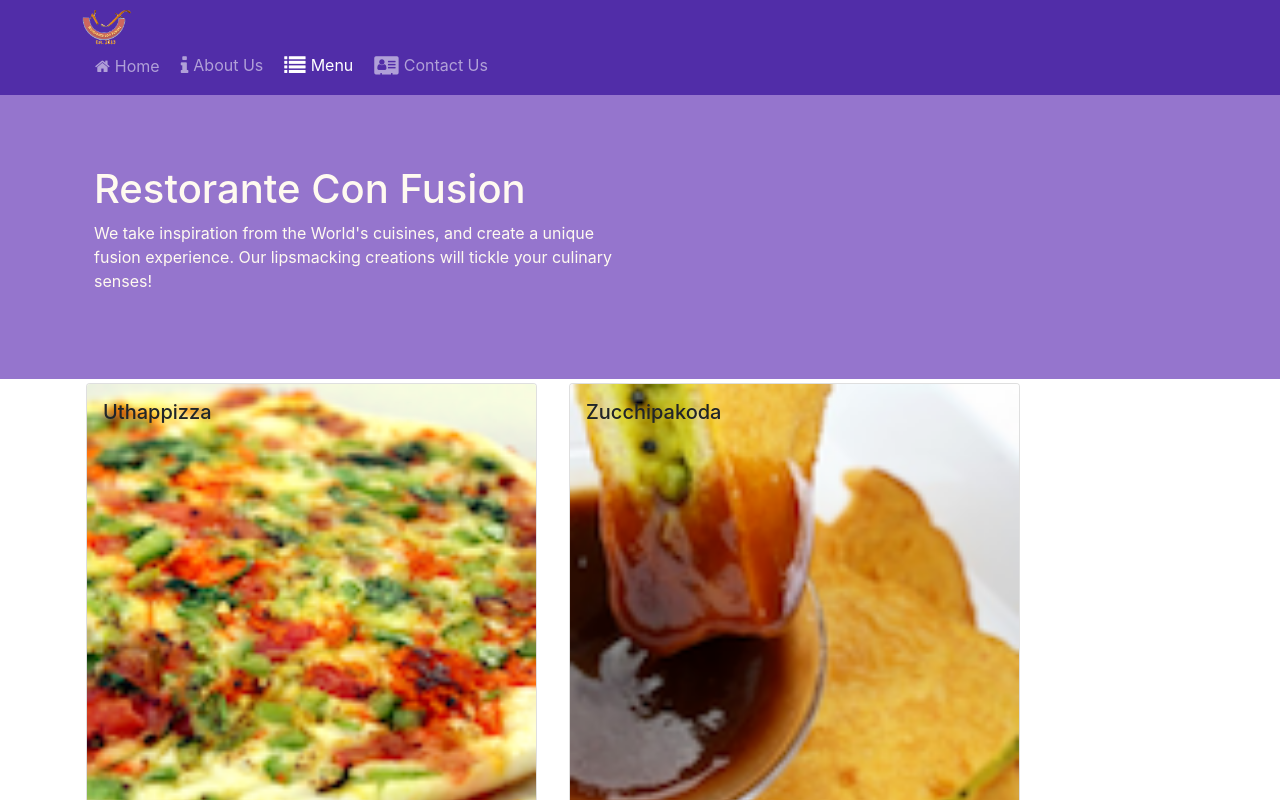
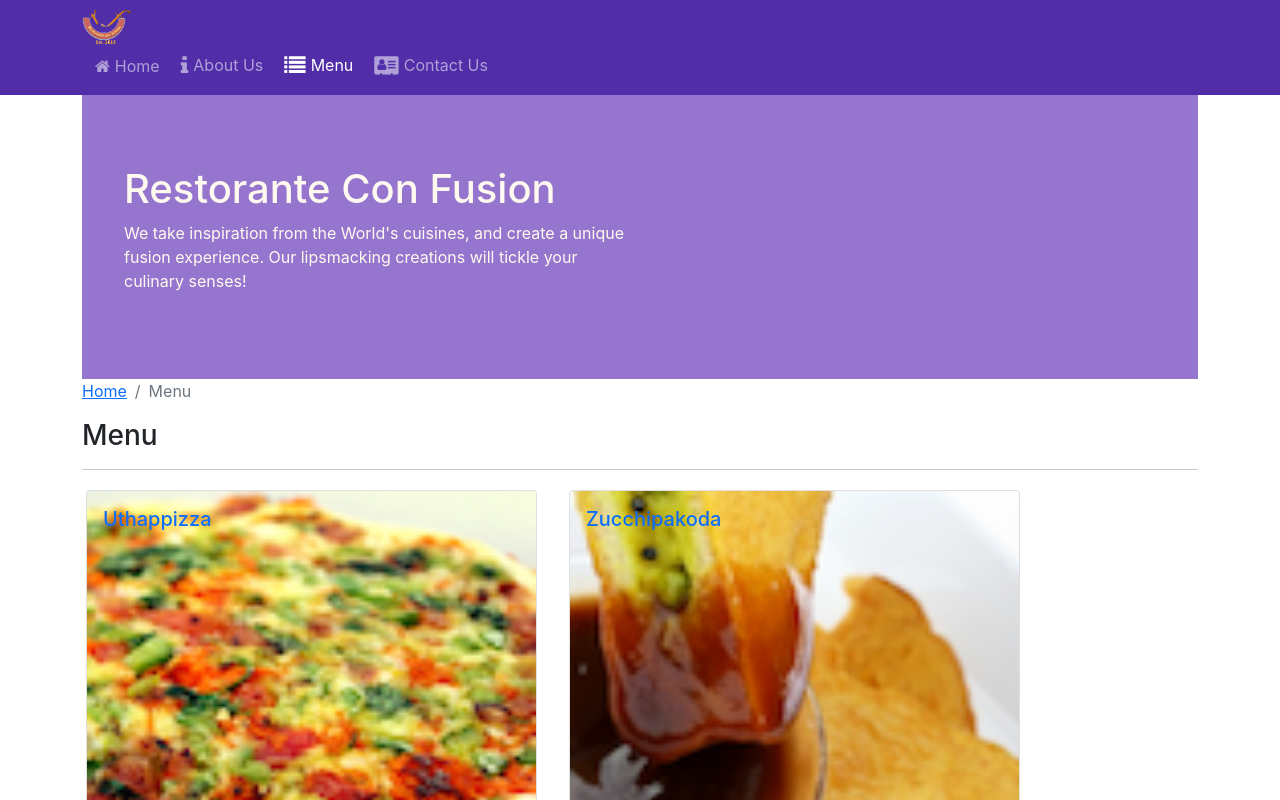
Before and after one commit to jain12swati/react_app, a React (Create React App) app: page /menu in a window 1280 px wide. Shown: the top 800 px of the page. Built offline with nearby package versions, Linux system fonts and the light colour scheme.

Commit message:
Single Page Application Part 2

```diff
--- a/src/App.css
+++ b/src/App.css
@@ -21,7 +21,8 @@
     margin:0px auto;
     padding: 20px 0px 20px 0px;
 }
-.breadcrumb {
+.hero-banner {
+
     padding:70px 30px 70px 30px;
     margin:0px auto;
     background: #9575CD ;
--- a/src/components/ContactComponent.js
+++ b/src/components/ContactComponent.js
@@ -1,22 +1,38 @@
-import React, {Component} from "react";
+import React, { Component } from "react";
+import { Breadcrumb, BreadcrumbItem } from "reactstrap";
+import { Link } from "react-router-dom";
 
 function Contact(props) {
-    return(
+    return (
         <div className="container">
+            <div className="row">
+                <Breadcrumb>
+                    <BreadcrumbItem>
+                        <Link to='/home'>Home</Link>
+                    </BreadcrumbItem>
+                    <BreadcrumbItem active>
+                        Contact
+                    </BreadcrumbItem>
+                </Breadcrumb>
+                <div className="col-12">
+                    <h3>Contact Us</h3>
+                    <hr />
+                </div>
+            </div>
             <div className="row row-content">
                 <div className="col-12">
-                <h3>Location Information</h3>
+                    <h3>Location Information</h3>
                 </div>
                 <div className="col-12 col-sm-4 offset-sm-1">
-                        <h5>Our Address</h5>
-                        <address>
+                    <h5>Our Address</h5>
+                    <address>
                         121, Clear Water Bay Road<br />
                         Clear Water Bay, Kowloon<br />
                         HONG KONG<br />
                         <i className="fa fa-phone"></i>: +852 1234 5678<br />
                         <i className="fa fa-fax"></i>: +852 8765 4321<br />
                         <i className="fa fa-envelope"></i>: <a href="mailto:confusion@food.net">confusion@food.net</a>
-                        </address>
+                    </address>
                 </div>
                 <div className="col-12 col-sm-6 offset-sm-1">
                     <h5>Map of our Location</h5>
--- a/src/components/DishDetailComponent.js
+++ b/src/components/DishDetailComponent.js
@@ -1,5 +1,6 @@
 import React from "react";
-import { Card, CardImg, CardText, CardBody, CardTitle } from "reactstrap";
+import { Card, CardImg, CardText, CardBody, CardTitle, Breadcrumb, BreadcrumbItem } from "reactstrap";
+import { Link } from 'react-router-dom';
 
 function RenderDish({ dish }) {
 
@@ -51,8 +52,22 @@
     return (
       <div className="container">
         <div className="row">
+        <Breadcrumb>
+          <BreadcrumbItem>
+            <Link to='/menu'>Menu</Link>
+          </BreadcrumbItem>
+          <BreadcrumbItem active>
+            {props.dish.name}
+          </BreadcrumbItem>
+        </Breadcrumb>
+        <div className="col-12">
+          <h3>{props.dish.name}</h3>
+          <hr />
+        </div>
+      </div>
+        <div className="row">
           <RenderDish dish={props.dish} />
-          <RenderComments comments={props.dish.comments} />
+          <RenderComments comments={props.comments} />
         </div>
       </div>
     );
--- a/src/components/HeaderComponent.js
+++ b/src/components/HeaderComponent.js
@@ -1,5 +1,5 @@
 import React, { Component } from "react";
-import { Navbar, NavbarBrand, Nav, NavbarToggler, Collapse, NavItem, Breadcrumb, Col } from 'reactstrap';
+import { Navbar, NavbarBrand, Nav, NavbarToggler, Collapse, NavItem } from 'reactstrap';
 import { NavLink } from "react-router-dom";
 
 class Header extends Component {
@@ -54,9 +54,9 @@
                     </div>
                 </Navbar>
 
-                <Breadcrumb>
+
                 <div className="container">
-                        <div className="row row-header">
+                    <div className="row row-header hero-banner">
                         <div className="col-12 col-sm-6">
                             <h1>Restorante Con Fusion</h1>
                             <p>We take inspiration from the World's cuisines,
@@ -66,7 +66,7 @@
                         </div>
                     </div>
                 </div>
-                </Breadcrumb>
+
             </div>
         );
     }
--- a/src/components/MainComponent.js
+++ b/src/components/MainComponent.js
@@ -35,12 +35,22 @@
         />
       );
     };
+
+    const DishWithId = ({match})=>{
+      return(
+        <DishDetail dish={this.state.dishes.filter((dish) => dish.id === parseInt(match.params.dishId, 10))[0]}
+        comments={this.state.comments.filter((comment) => comment.dishId === parseInt(match.params.dishId, 10))}>
+        </DishDetail>
+      );
+    }
+
     return (
       <div>
        <Header/>
         <Switch>
           <Route path="/home" component={HomePage} />
           <Route exact path="/menu" component={() => <Menu dishes={this.state.dishes} />} />
+          <Route path="/menu/:dishId" component={DishWithId} />
           <Route exact path="/contactus" component={Contact} />
           <Redirect to="/home"></Redirect>
         </Switch>
--- a/src/components/MenuComponent.js
+++ b/src/components/MenuComponent.js
@@ -1,13 +1,17 @@
 import React from "react";
-import { Card, CardImg, CardImgOverlay, CardTitle, } from "reactstrap";
+import { Card, CardImg, CardImgOverlay, CardTitle, Breadcrumb, BreadcrumbItem } from "reactstrap";
+import { Link } from 'react-router-dom';
 
 function RenderMenuItem({ dish, onClick }) {
   return (
-    <Card onClick={() => onClick(dish.id)}>
-      <CardImg width="100%" src={dish.image} alt={dish.name} />
-      <CardImgOverlay>
-        <CardTitle><h5>{dish.name}</h5></CardTitle>
-      </CardImgOverlay>
+    <Card>
+      <Link to={`/menu/${dish.id}`}>
+        <CardImg width="100%" src={dish.image} alt={dish.name} />
+        <CardImgOverlay>
+          <CardTitle><h5>{dish.name}</h5></CardTitle>
+        </CardImgOverlay>
+      </Link>
+
     </Card>
   );
 }
@@ -16,8 +20,8 @@
 const Menu = (props) => {
   const menu = props.dishes.map((dish) => {
     return (
-      <div  className="col-12 col-md-5 m-1" key={dish.id}>
-        <RenderMenuItem dish={dish} onClick={props.onClick} />
+      <div className="col-12 col-md-5 m-1" key={dish.id}>
+        <RenderMenuItem dish={dish} />
       </div>
     );
   });
@@ -27,7 +31,21 @@
   return (
     <div className="container">
       <div className="row">
-       {menu}
+        <Breadcrumb>
+          <BreadcrumbItem>
+            <Link to='/home'>Home</Link>
+          </BreadcrumbItem>
+          <BreadcrumbItem active>
+            Menu
+          </BreadcrumbItem>
+        </Breadcrumb>
+        <div className="col-12">
+          <h3>Menu</h3>
+          <hr />
+        </div>
+      </div>
+      <div className="row">
+        {menu}
       </div>
     </div>
   );
```
Lines whose indentation alone changed are shown as unchanged.
